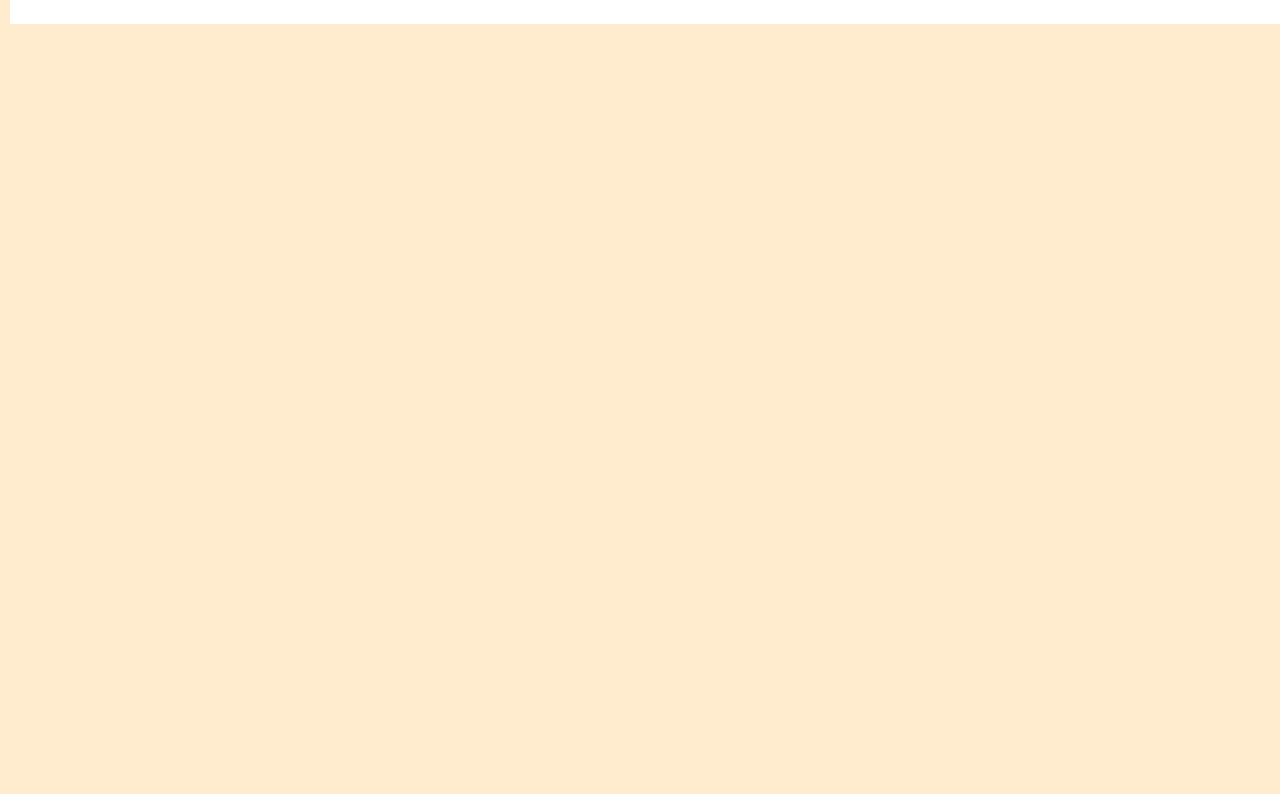
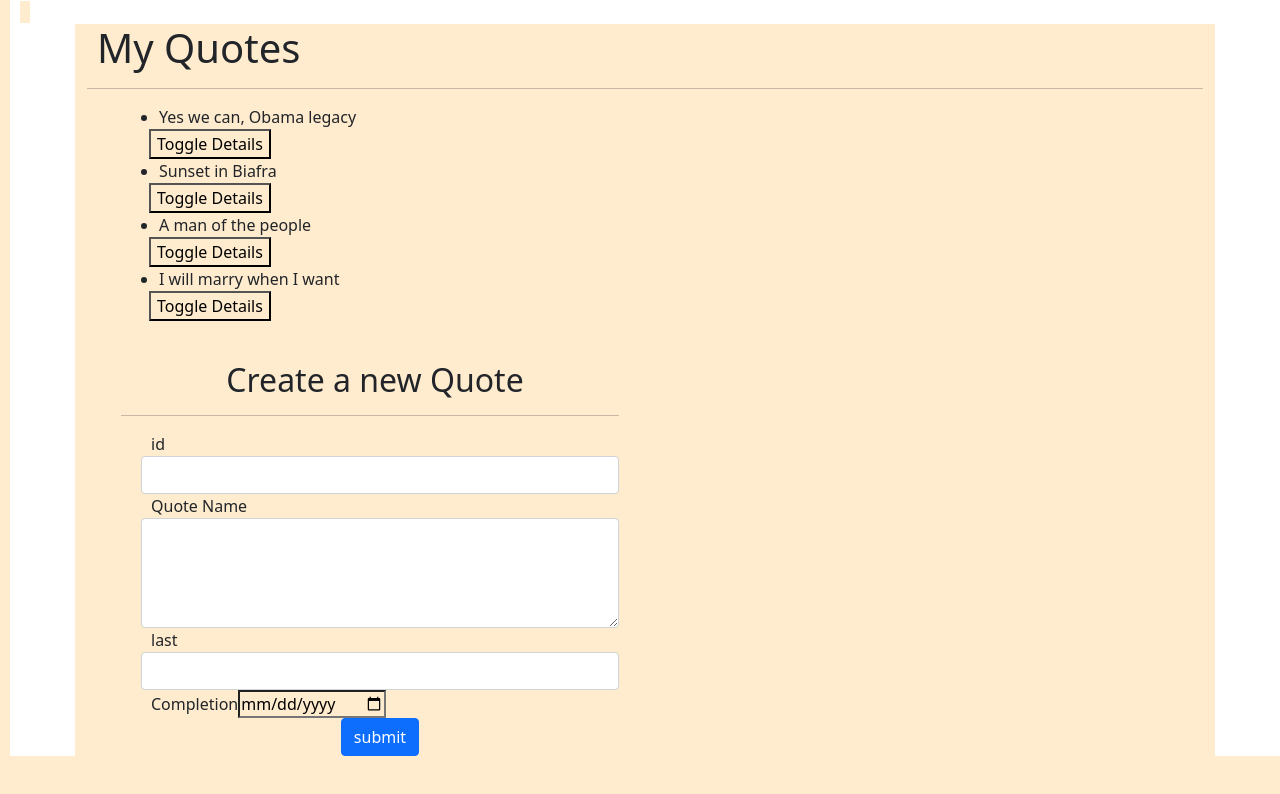
Before and after one commit to Parikirui/Quotes, an Angular app: page / in a window 1280 px wide. Shown: the top 794 px of the page. Built offline with nearby package versions, Linux system fonts and the light colour scheme.

Commit message:
added a form

```diff
--- a/package.json
+++ b/package.json
@@ -24,7 +24,7 @@
     "zone.js": "~0.11.3"
   },
   "devDependencies": {
-    "@angular-devkit/build-angular": "~0.1102.6",
+    "@angular-devkit/build-angular": "^0.1102.14",
     "@angular/cli": "~11.2.6",
     "@angular/compiler-cli": "~11.2.7",
     "@types/jasmine": "~3.6.0",
--- a/src/app/quote-form/quote-form.component.html
+++ b/src/app/quote-form/quote-form.component.html
@@ -1,13 +1,14 @@
 <div class="container-fluid">
     <h2 class="text-center">Create a new Quote</h2>
     <hr>
-    <form>
-        <div class="form-group">
 
-            <label for="id">id</label>
-            <input type="text" required class="form-control" id="id">
 
-        </div>
+  <form #goalForm='ngForm'>
+
+            <!-- <label for="id">id</label>
+            <input type="text" required class="form-control" id="id"> -->
+
+        <!-- </div> -->
         <div class="form-group">
 
             <label for="name">id</label>
@@ -31,5 +32,8 @@
             <input type='date' id="complete" required>
 
         </div>
+        <div class="text-center">
+            <button type="submit" class="btn btn-primary">submit</button>
+        </div>
     </form>
   </div>
--- a/src/app/quote/quote.component.html
+++ b/src/app/quote/quote.component.html
@@ -14,10 +14,10 @@
       </ul>
     </div>
     <div class="col-md-6">
-        <app-goal-form></app-goal-form>
+        <app-quote-form></app-quote-form>
       </div>
     </div>
   </div>
-</hr>
-</div>
+
+
 <!-- <router-outlet></router-outlet> -->
```
Also changed, not shown: 1 other file (tests, documents, lock files or other folders).
